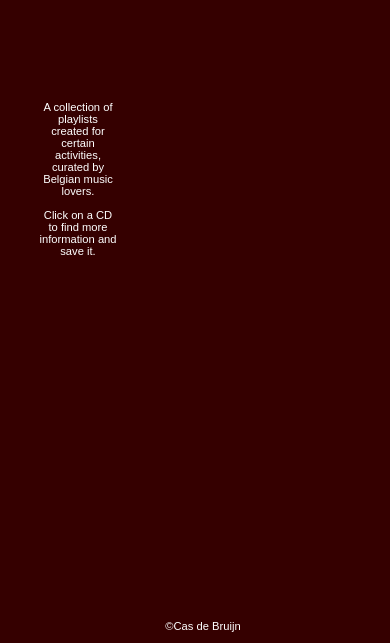
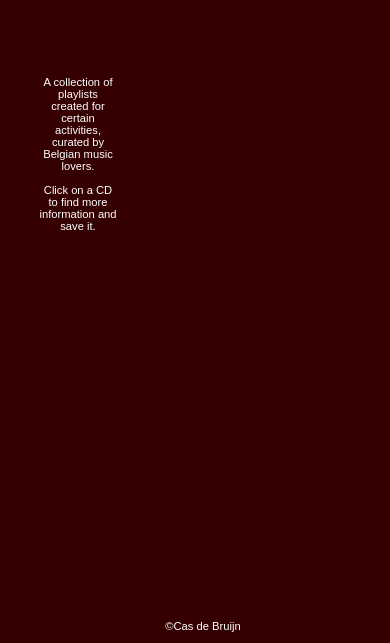
Before and after one commit to EHB-MCT/web2-frontend-CasdeBruijnEHB, a website built with webpack: page docs/playlistLibrary.html in a window 390 px wide. Shown: the part 201-844 px from the top of the page. Built offline with nearby package versions, Linux system fonts and the light colour scheme; no server answers; a web font is replaced by a local one.

Commit message:
Edit image responsiveness

```diff
--- a/docs/Styles/stylesheet.css
+++ b/docs/Styles/stylesheet.css
@@ -331,6 +331,7 @@ main {
 }
 
 #imgAboutPage {
+    align-self: center;
     padding-top: 1%;
     padding-left: 5%;
     width: 45%;
@@ -531,6 +532,7 @@ input {
 
     /*Playlist library*/
     #introText_Library {
+        top: 20%;
         padding-top: 5%;
         margin-top: 6%;
     }
@@ -610,6 +612,7 @@ input {
 
     /*Playlist library*/
     #introText_Library {
+        top: 30%;
         padding-top: 0%;
         margin-top: 6%;
         height: 50%;
```
